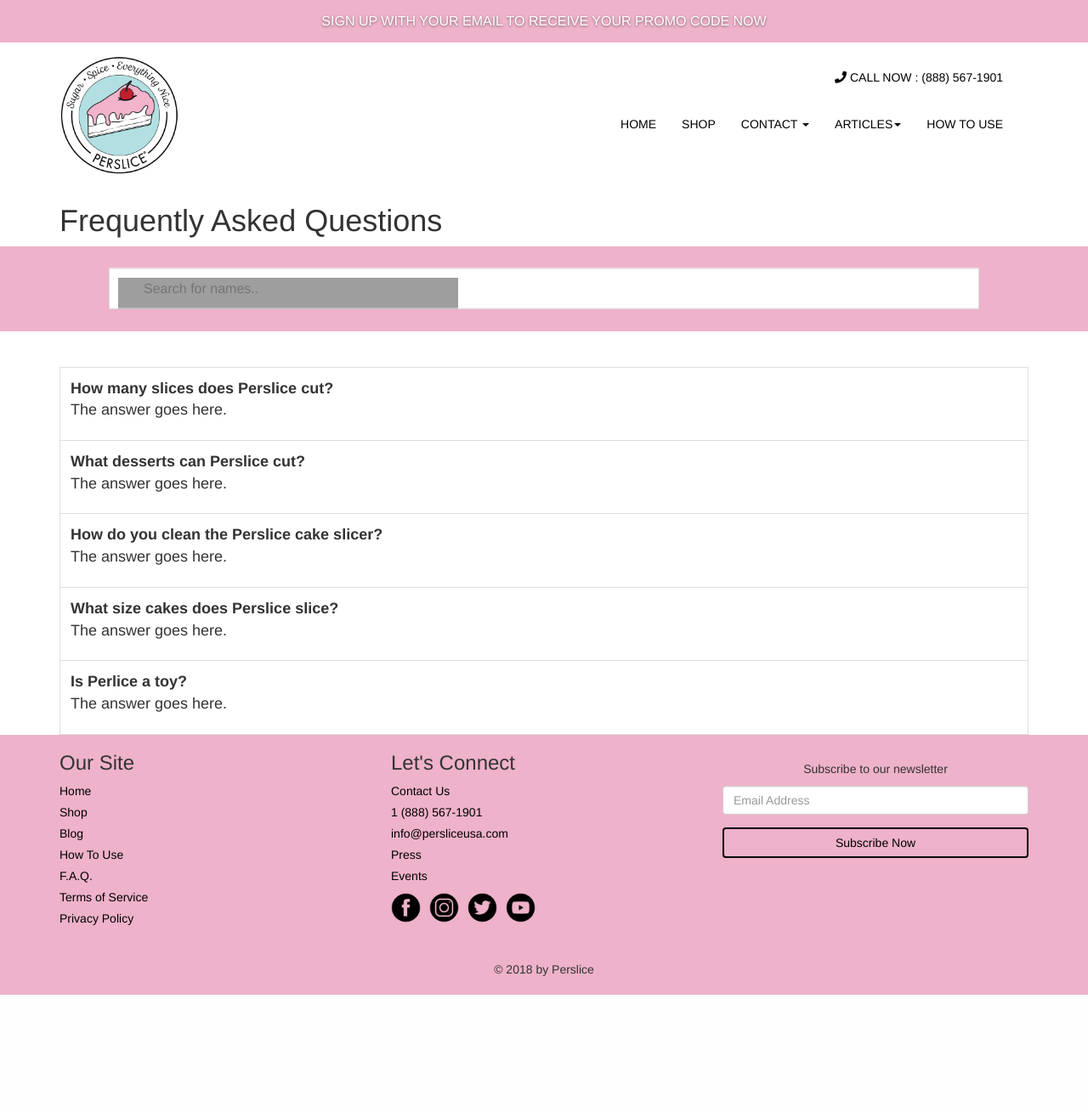
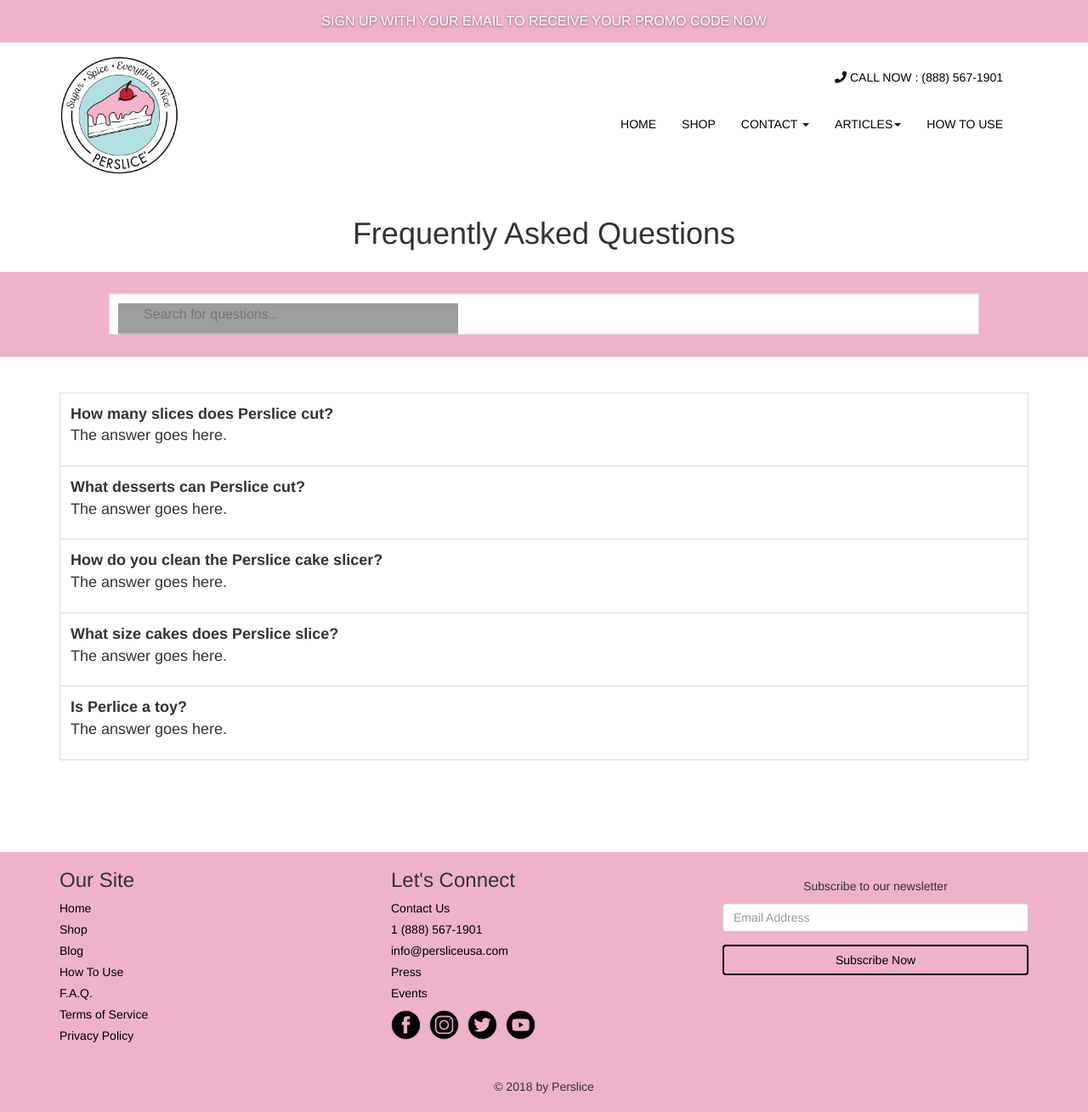
Before and after one commit to davidi2v/Perslice2, a PHP site: page /faq.php in a window 1280 px wide. Shown: the whole page at 85% size. Before the commit the page ends 1171 px from the top, so only its background shows below. Run offline with PHP 8.4, Linux system fonts and the light colour scheme; some libraries are stand-ins or nearby versions; grey boxes are pictures that could not be loaded.

Commit message:
added faq styling for desktop devices

```diff
--- a/css/style.css
+++ b/css/style.css
@@ -678,3 +678,8 @@ faq css
     height: 100px;
     margin-bottom: 3em;
 }
+
+@media only screen and (min-width: 768px) {
+    #faqHead {text-align: center; padding: 15px 0px;}
+    #myTable {margin-bottom: 6em;}
+}
--- a/faq.php
+++ b/faq.php
@@ -52,11 +52,11 @@
 		</div>
 	</nav>
 	<body>
-			<div class="container">
+			<div id="faqHead" class="container">
 				<h1>Frequently Asked Questions</h1>
 			</div>
 			<div id="search">
-				<input type="text" id="myInput" onkeyup="myFunction()" placeholder="Search for names.." title="Type in a name">
+				<input type="text" id="myInput" onkeyup="myFunction()" placeholder="Search for questions.." title="Type in a name">
 			</div>
 		<div class="container">
 			<table id="myTable">
```
